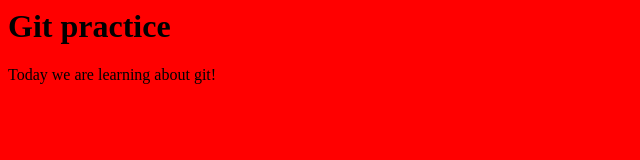
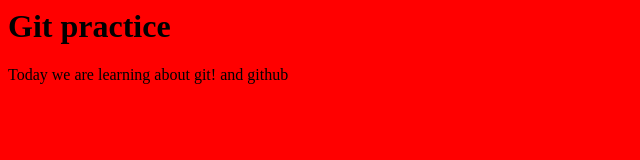
Before and after one commit to rankinrj/cse102, a plain HTML site: page index.html in a window 1280 px wide. Shown: the full height of the page, 0-640 px from the left. Drawn offline with Linux system fonts and the light colour scheme.

Commit message:
Update index.html

```diff
--- a/index.html
+++ b/index.html
@@ -5,7 +5,7 @@
 </head>
 <body>
 	<h1>Git practice</h1>
-	<p>Today we are learning about git!</p>
+	<p>Today we are learning about git! and github</p>
 </body>
 
 </html>
```
